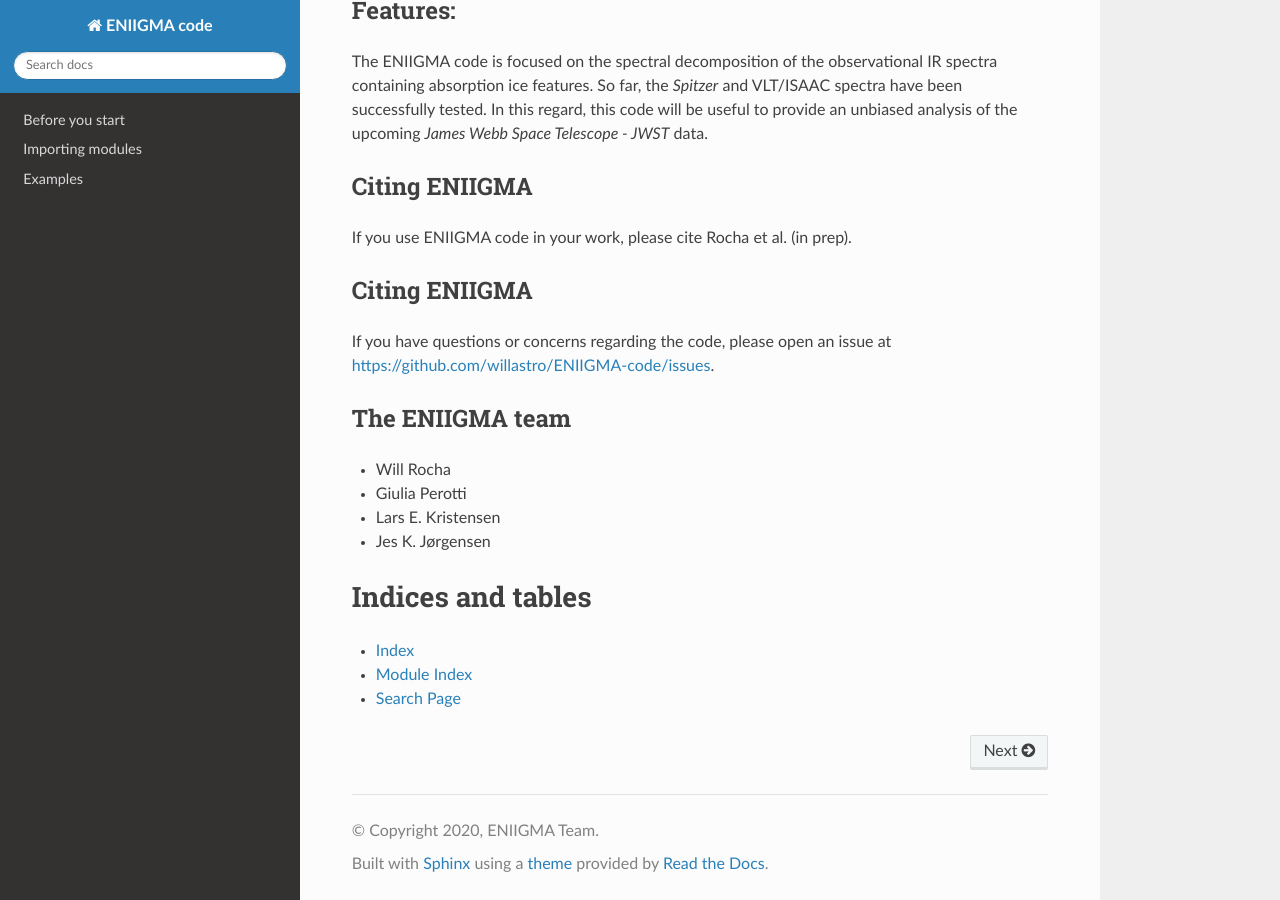
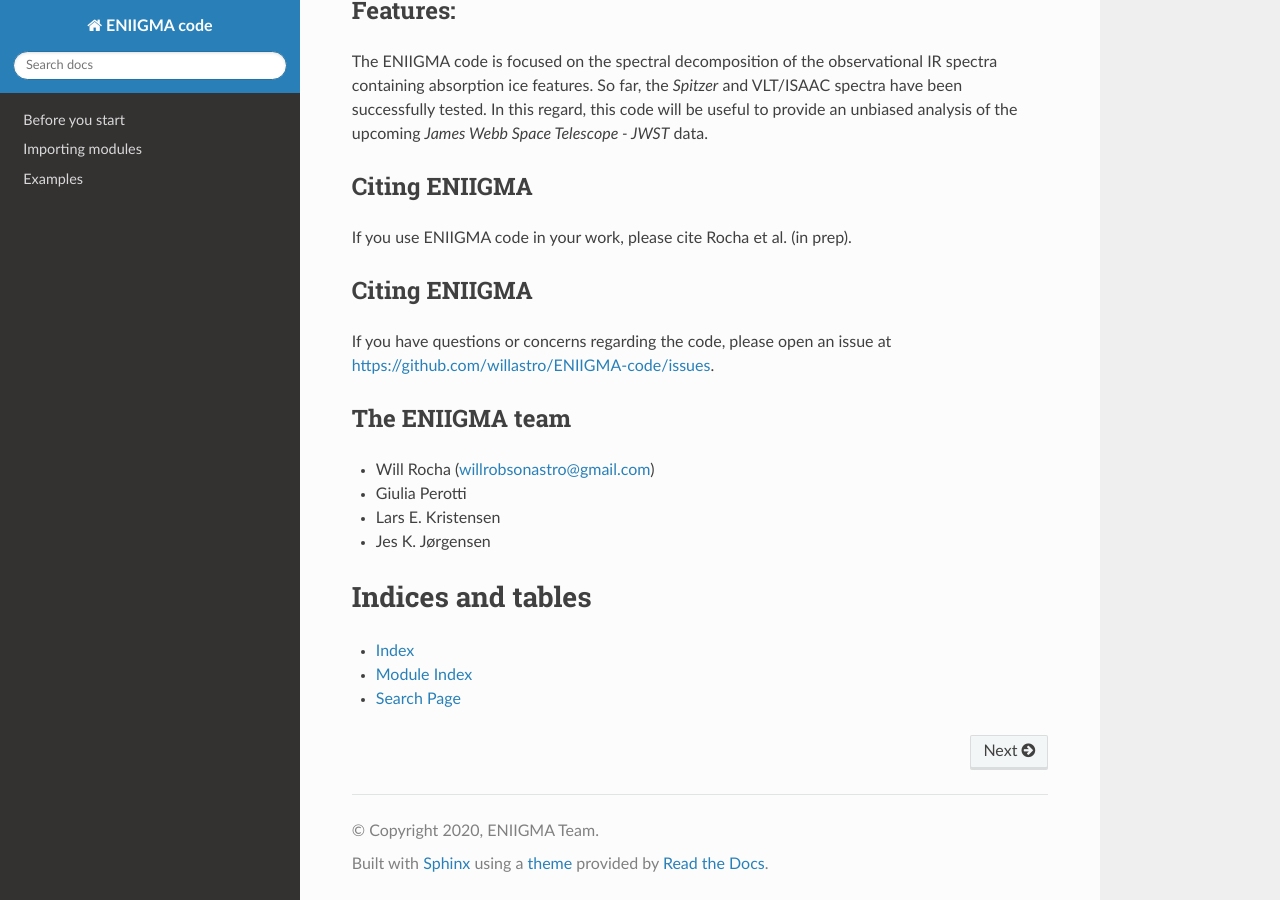
Before and after one commit to willastro/ENIIGMA-fitting-tool, a Sphinx documentation site: the page built from doc/index.rst, in a window 1280 px wide and 900 px high, scrolled down 606 px. Built offline with Sphinx 7.4.7 and the Read the Docs theme 2.0.0, drawn with Linux system fonts in a browser that asks for light colours; pages that are not in the unit, such as notebooks, are missing from menus.

Commit message:
Update index.rst

```diff
--- a/doc/index.rst
+++ b/doc/index.rst
@@ -38,7 +38,7 @@ If you have questions or concerns regarding the code, please open an issue at ht
 The ENIIGMA team
 ----------------
 
-* Will Rocha
+* Will Rocha (willrobsonastro@gmail.com)
 * Giulia Perotti
 * Lars E. Kristensen
 * Jes K. Jørgensen
```
